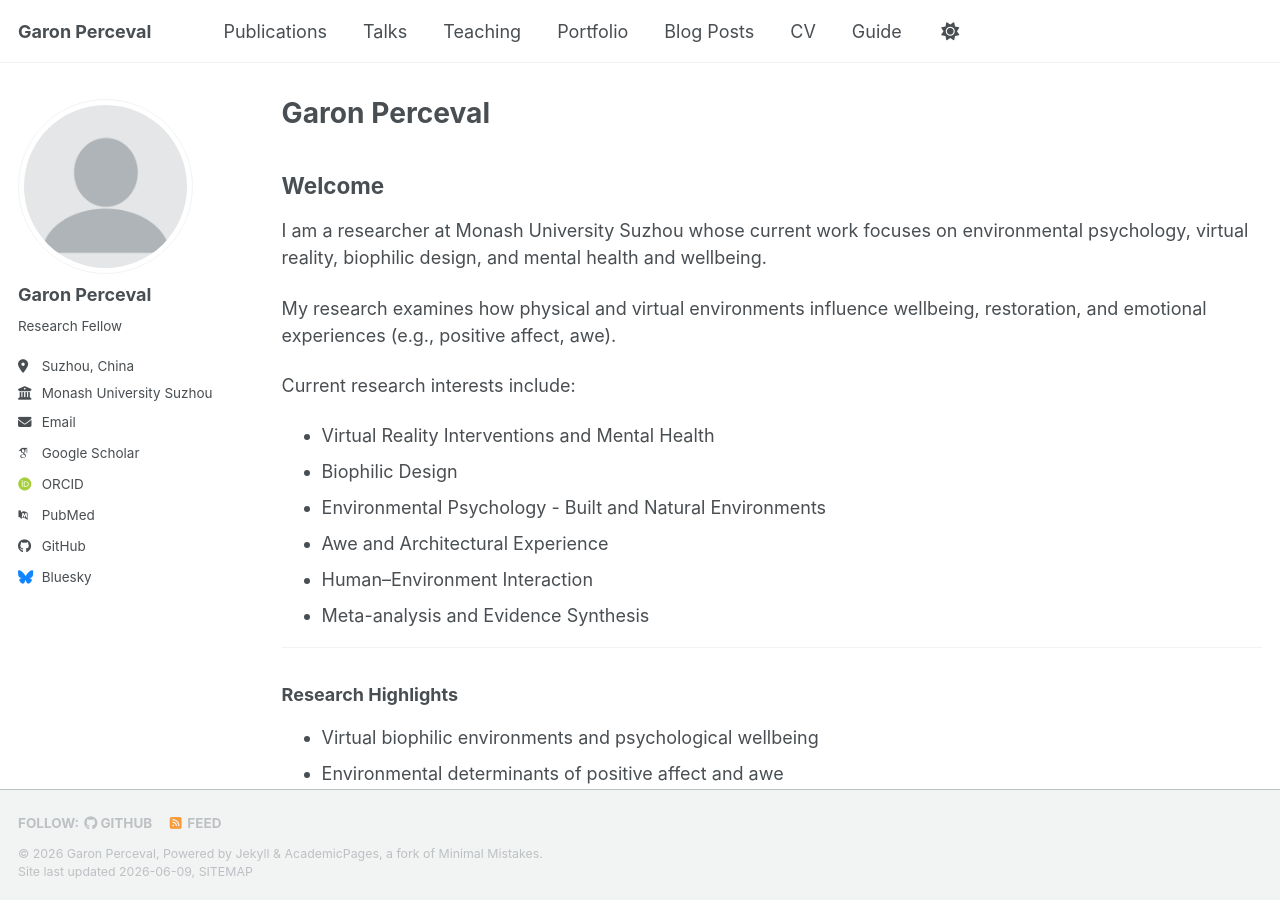
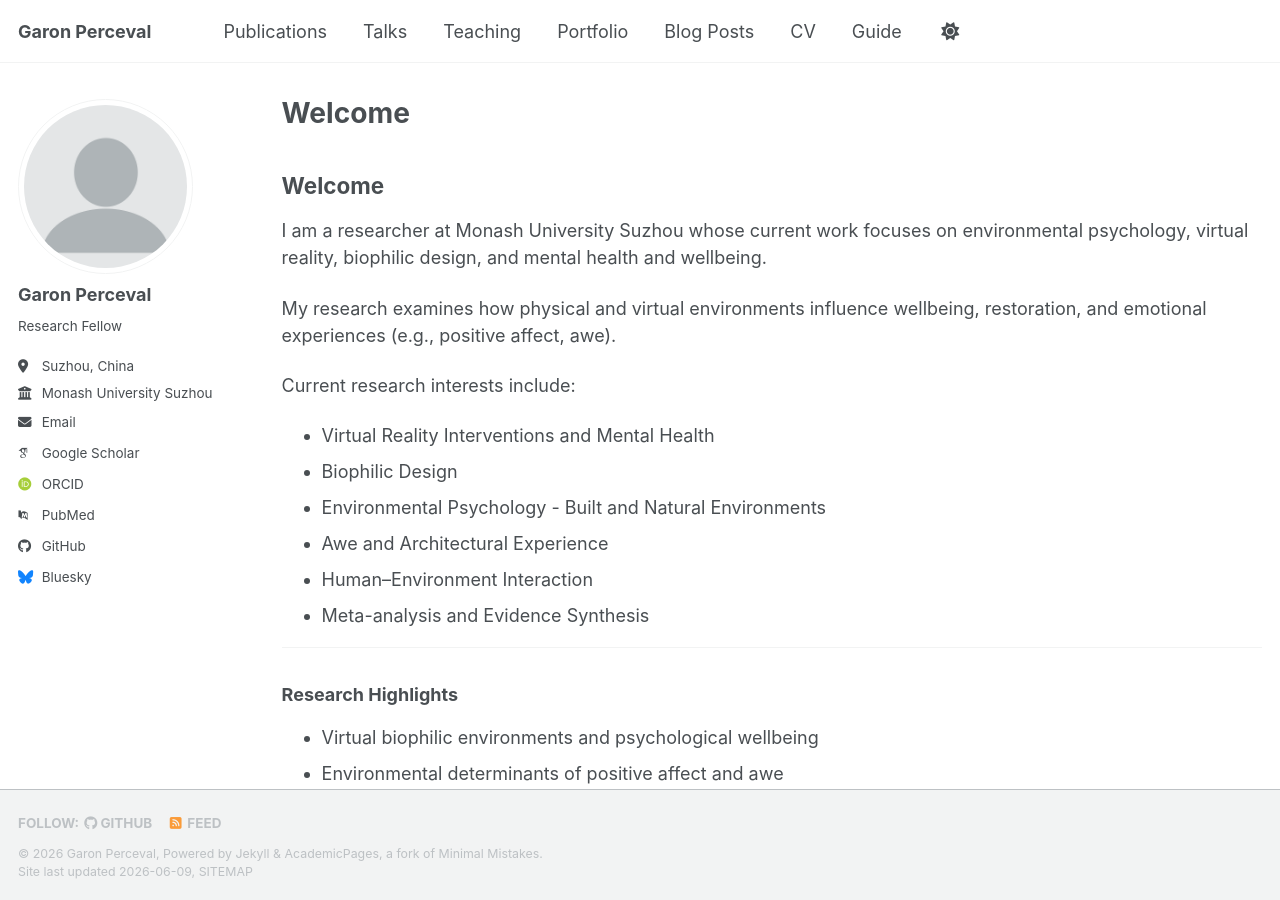
Before and after one commit to garonperceval/garonperceval.github.io, a Jekyll site: the page built from _pages/index.md, in a window 1280 px wide and 900 px high. Built offline with Jekyll 4.4.1, drawn with Linux system fonts in a browser that asks for light colours; some web fonts are replaced; a script bundle is joined from its source files by our own code; library files that are not in the unit come from our copies; our own code applies the rules of GitHub Pages for plain Markdown files.

Commit message:
Update index.md

```diff
--- a/_pages/index.md
+++ b/_pages/index.md
@@ -1,6 +1,5 @@
 ---
 layout: archive
-title: "Garon Perceval"
 author_profile: true
 ---
 
```
